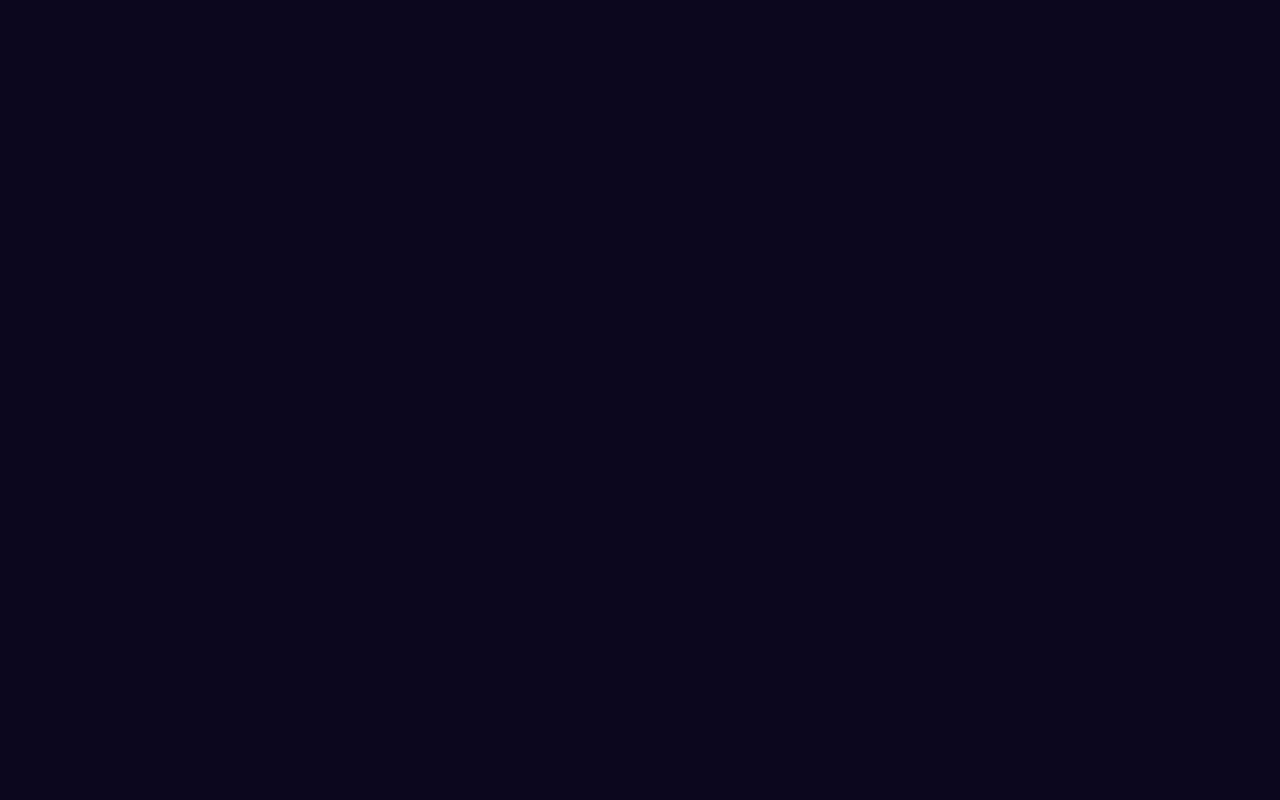
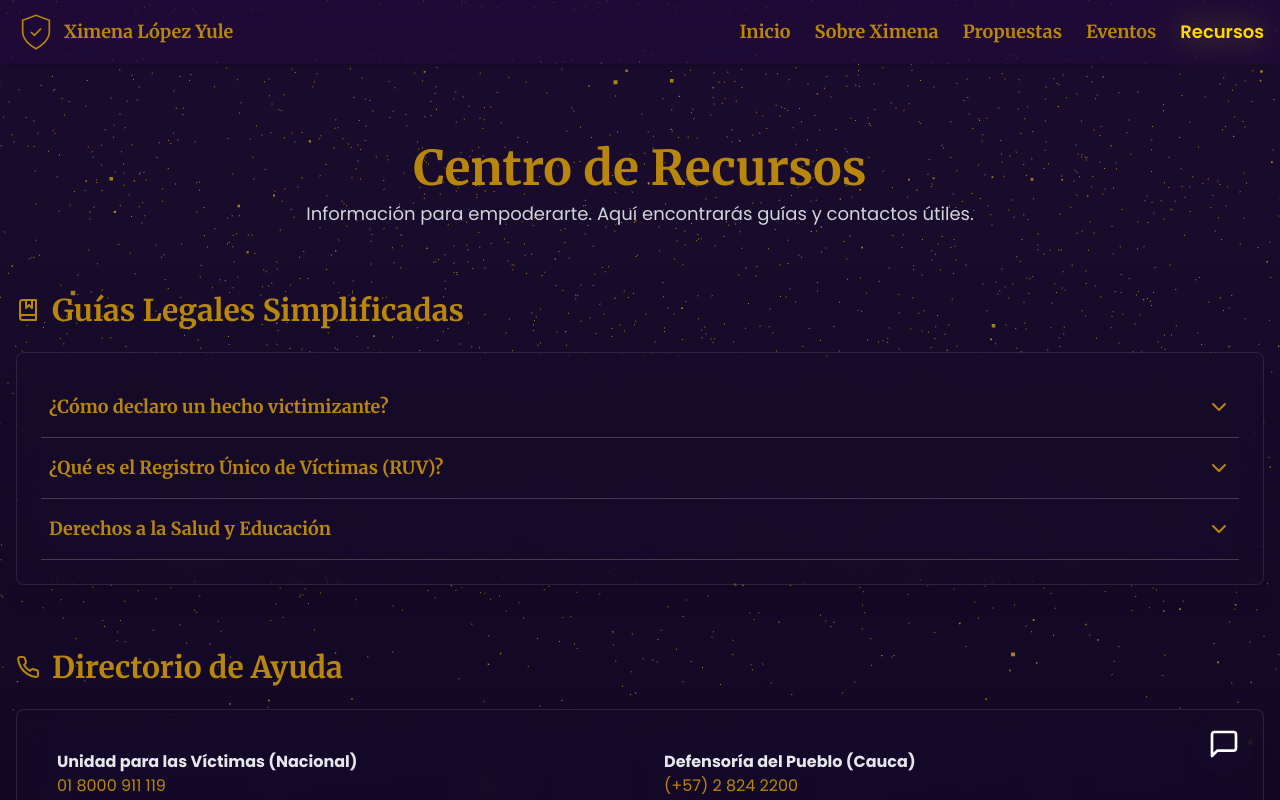
Before and after one commit to sademarquez/ximena-lopez-yule-pwa, a React (Vite) app: page /recursos in a window 1280 px wide. Before the commit this address had no page. Shown: the top 800 px of the page. Built offline with nearby package versions, Linux system fonts and the light colour scheme.

Commit message:
Build victim resources center

```diff
--- a/src/App.jsx
+++ b/src/App.jsx
@@ -4,7 +4,8 @@ import Footer from './components/layout/Footer';
 import HomePage from './pages/HomePage';
 import AboutPage from './pages/AboutPage';
 import ProposalsPage from './pages/ProposalsPage';
-import EventsPage from './pages/EventsPage'; // <-- IMPORTADO
+import EventsPage from './pages/EventsPage';
+import ResourcesPage from './pages/ResourcesPage'; // <-- IMPORTADO
 import FloatingActionButton from './components/ui/FloatingActionButton';
 import PWAInstallPrompt from './components/ui/PWAInstallPrompt';
 import RainyBackground from './components/layout/RainyBackground';
@@ -32,7 +33,8 @@ function App() {
           <Route index element={<HomePage />} />
           <Route path="sobre-ximena" element={<AboutPage />} />
           <Route path="propuestas" element={<ProposalsPage />} />
-          <Route path="eventos" element={<EventsPage />} /> {/* <-- AÑADIDO */}
+          <Route path="eventos" element={<EventsPage />} />
+          <Route path="recursos" element={<ResourcesPage />} /> {/* <-- AÑADIDO */}
         </Route>
       </Routes>
     </Router>
--- a/src/components/layout/Header.jsx
+++ b/src/components/layout/Header.jsx
@@ -7,13 +7,14 @@ const navItems = [
   { name: 'Inicio', path: '/' },
   { name: 'Sobre Ximena', path: '/sobre-ximena' },
   { name: 'Propuestas', path: '/propuestas' },
-  { name: 'Eventos', path: '/eventos' }, // <-- AÑADIDO
+  { name: 'Eventos', path: '/eventos' },
+  { name: 'Recursos', path: '/recursos' }, // <-- AÑADIDO
 ];
 
 function Header() {
   const [isOpen, setIsOpen] = useState(false);
 
-  // ... el resto del código del header no cambia ...
+  // ... el resto del código del header es idéntico ...
   return (
     <header className="glass-header sticky top-0 z-50 shadow-md">
       <div className="container mx-auto px-4 py-3 flex justify-between items-center">
@@ -21,7 +22,6 @@ function Header() {
           <svg xmlns="http://www.w3.org/2000/svg" width="40" height="40" viewBox="0 0 24 24" fill="none" stroke="currentColor" className="text-brand-gold"><path d="M12 22s8-4 8-10V5l-8-3-8 3v7c0 6 8 10 8 10z"></path><path d="m9 12 2 2 4-4"></path></svg>
           <span className="font-bold text-lg text-gold hidden sm:block">Ximena López Yule</span>
         </Link>
-
         <nav className="hidden md:flex items-center gap-6">
           {navItems.map((item) => (
             <NavLink
@@ -37,14 +37,12 @@ function Header() {
             </NavLink>
           ))}
         </nav>
-
         <div className="md:hidden">
           <button onClick={() => setIsOpen(!isOpen)} className="text-brand-gold">
             {isOpen ? <X /> : <Menu />}
           </button>
         </div>
       </div>
-
       {isOpen && (
         <motion.div
           initial={{ opacity: 0, y: -20 }}
--- /dev/null
+++ b/src/pages/ResourcesPage.jsx
@@ -0,0 +1,94 @@
+import React, { useState } from 'react';
+import { motion } from 'framer-motion';
+import { BookMarked, Phone, FileDown, ChevronDown, ChevronUp } from 'lucide-react';
+
+// --- CONTENIDO DE EJEMPLO - REEMPLAZAR CON EL REAL ---
+const legalGuides = [
+  {
+    title: "¿Cómo declaro un hecho victimizante?",
+    content: "La declaración es el primer paso. Debes acercarte a la Defensoría del Pueblo, la Procuraduría o las oficinas de la Unidad para las Víctimas. Tienes un plazo de hasta 2 años después de ocurrido el hecho. No necesitas un abogado para este paso. Lleva tu documento de identidad y narra los hechos de forma clara."
+  },
+  {
+    title: "¿Qué es el Registro Único de Víctimas (RUV)?",
+    content: "Una vez haces la declaración, la Unidad para las Víctimas valora tu caso. Si es aceptado, serás incluido en el RUV. Estar en el RUV es lo que te permite acceder a las medidas de ayuda y reparación del Estado."
+  },
+  {
+    title: "Derechos a la Salud y Educación",
+    content: "Como víctima, tienes derecho a recibir atención prioritaria en salud física y mental a través del Papsivi (Programa de Atención Psicosocial y Salud Integral a Víctimas). En educación, existen beneficios como exenciones de costos y acceso a créditos especiales."
+  }
+];
+
+const helpDirectory = [
+  { name: "Unidad para las Víctimas (Nacional)", phone: "01 8000 911 119" },
+  { name: "Defensoría del Pueblo (Cauca)", phone: "(+57) 2 824 2200" },
+  { name: "Procuraduría Regional (Cauca)", phone: "(+57) 2 824 1121" },
+  { name: "ONG de DDHH Local (Ejemplo)", phone: "300 123 4567" },
+];
+
+const AccordionItem = ({ guide }) => {
+  const [isOpen, setIsOpen] = useState(false);
+  return (
+    <div className="border-b border-white/20">
+      <button
+        onClick={() => setIsOpen(!isOpen)}
+        className="w-full flex justify-between items-center text-left py-4 px-2"
+      >
+        <span className="text-lg font-semibold text-gold">{guide.title}</span>
+        {isOpen ? <ChevronUp className="text-brand-gold" /> : <ChevronDown className="text-brand-gold" />}
+      </button>
+      <motion.div
+        initial={false}
+        animate={{ height: isOpen ? 'auto' : 0, opacity: isOpen ? 1 : 0 }}
+        className="overflow-hidden"
+      >
+        <p className="p-4 text-gray-300 bg-brand-purple-deep/30 rounded-b-md">
+          {guide.content}
+        </p>
+      </motion.div>
+    </div>
+  );
+};
+
+
+function ResourcesPage() {
+  return (
+    <div className="py-12 md:py-20 bg-transparent text-white">
+      <div className="container mx-auto px-4 space-y-16">
+        <motion.div
+          initial={{ opacity: 0, y: -20 }}
+          animate={{ opacity: 1, y: 0 }}
+          className="text-center"
+        >
+          <h1 className="text-4xl md:text-5xl font-bold text-gold">Centro de Recursos</h1>
+          <p className="text-lg text-gray-300 mt-2">Información para empoderarte. Aquí encontrarás guías y contactos útiles.</p>
+        </motion.div>
+
+        {/* Sección de Guías Legales */}
+        <motion.section initial={{ opacity: 0 }} animate={{ opacity: 1, transition: { delay: 0.2 } }}>
+          <h2 className="text-3xl font-bold text-gold mb-6 flex items-center gap-3"><BookMarked /> Guías Legales Simplificadas</h2>
+          <div className="glass-card rounded-lg shadow-xl p-4 md:p-6">
+            {legalGuides.map((guide, index) => (
+              <AccordionItem key={index} guide={guide} />
+            ))}
+          </div>
+        </motion.section>
+
+        {/* Sección de Directorio de Ayuda */}
+        <motion.section initial={{ opacity: 0 }} animate={{ opacity: 1, transition: { delay: 0.4 } }}>
+          <h2 className="text-3xl font-bold text-gold mb-6 flex items-center gap-3"><Phone /> Directorio de Ayuda</h2>
+          <div className="glass-card rounded-lg shadow-xl p-4 md:p-6 grid sm:grid-cols-2 gap-4">
+            {helpDirectory.map((contact, index) => (
+              <div key={index} className="bg-brand-purple-deep/30 p-4 rounded-md">
+                <p className="font-bold text-gray-200">{contact.name}</p>
+                <a href={`tel:${contact.phone}`} className="text-brand-gold hover:underline">{contact.phone}</a>
+              </div>
+            ))}
+          </div>
+        </motion.section>
+
+      </div>
+    </div>
+  );
+}
+
+export default ResourcesPage;
```
